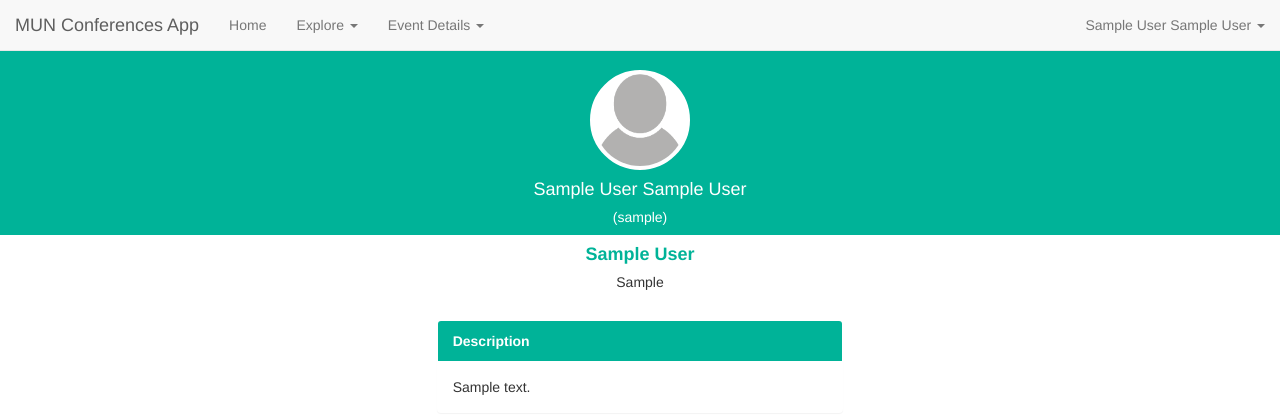
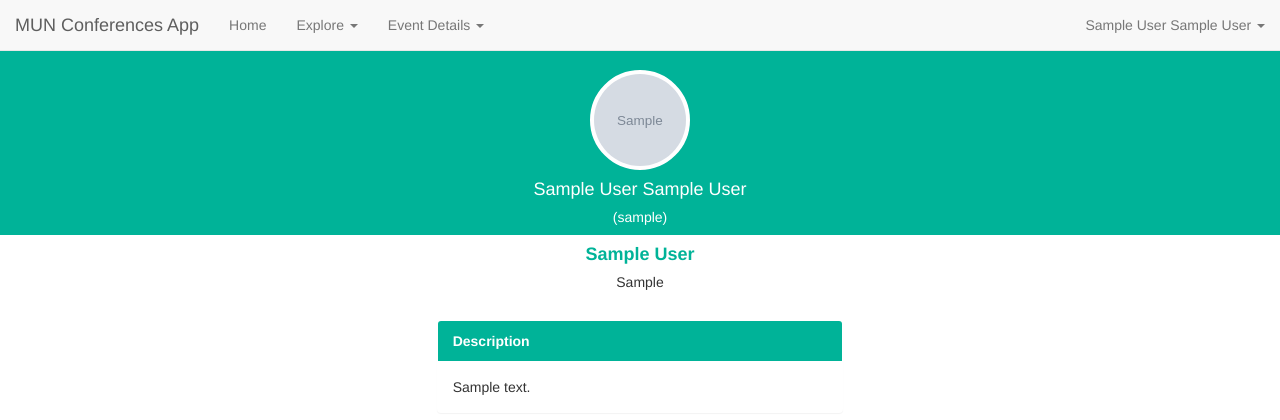
Before and after one commit to ToJen/conferences.io, a PHP site: page /profile.php in a window 1280 px wide. Shown: the top 420 px of the page. Run offline with PHP 8.4, Linux system fonts and the light colour scheme; the visitor is signed in with stand-in values (Sample User, id 1); tables that the repository leaves empty hold one stand-in row (values such as "Sample post"); grey boxes marked "Sample" are stand-in pictures.

Commit message:
Handled case for missing profile picture

```diff
--- a/profile.php
+++ b/profile.php
@@ -70,7 +70,8 @@
 	    <br>
         <div class="row" style="background-color: #00B398;">
         	<div class="col-xs-12 text-center">
-        		<img class="img-circle" style="margin-top: 30px; border: 4px solid white; background: white;" src="imgs/profile.png" width="100px" height="100px">
+        		<img class="img-circle" style="margin-top: 30px; border: 4px solid white; background: white;"
+        		<?php if($pic === NULL) echo "src=\"imgs/profile.png\""; else echo "src=\"imgs/$pic\""; ?> width="100px" height="100px">
         		<h4 style="color: white;"><?php echo "$fname $lname"; ?></h4>
         		<h5 style="color: white;"><?php echo "($uname)"; ?></h3>
         	</div>
```
